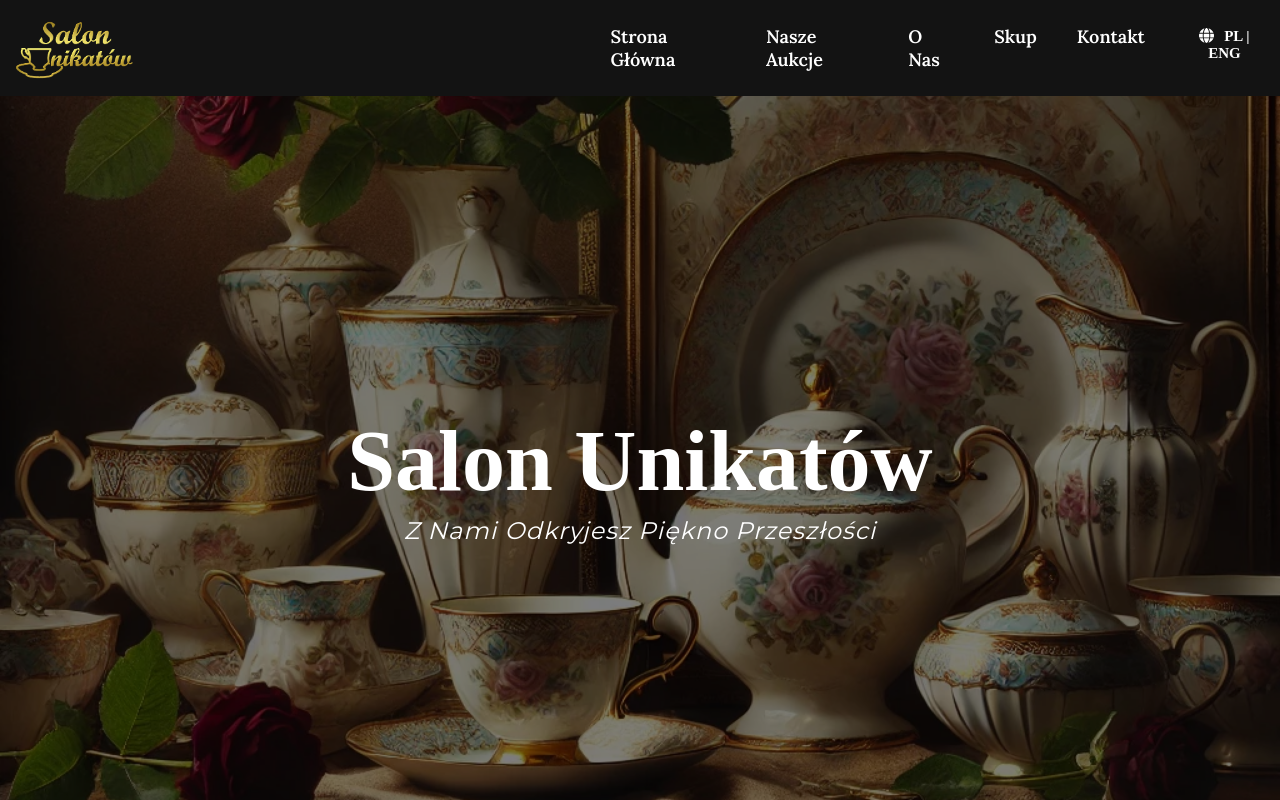
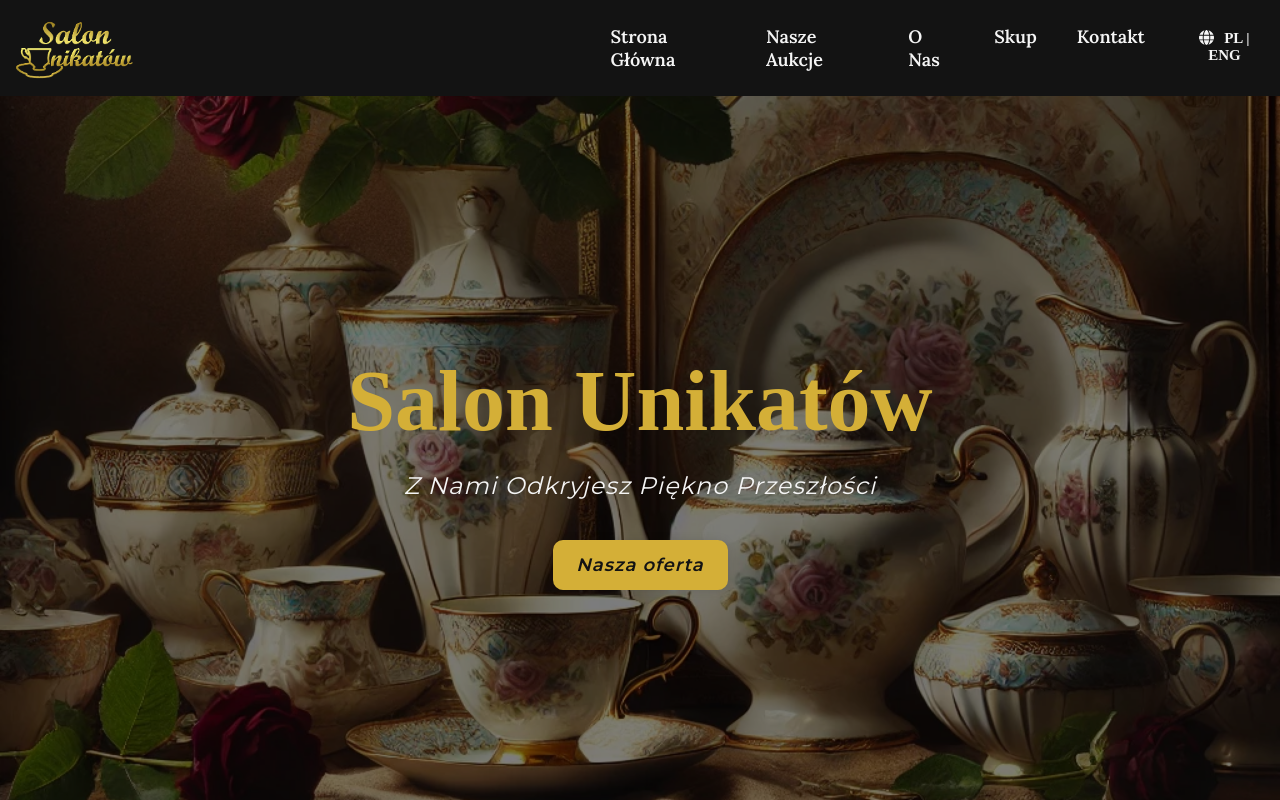
Before and after one commit to jkbednarczyk/subc, a React (Create React App) app: page / in a window 1280 px wide. Shown: the top 800 px of the page. Built offline with nearby package versions, Linux system fonts and the light colour scheme; a web font is replaced by a local one.

Commit message:
SUBC-0035 Add our offer button on homepage and fix language button on navbar

```diff
--- a/src/GlobalStyles.css
+++ b/src/GlobalStyles.css
@@ -17,12 +17,12 @@
  :root * {
   --header-height: 3rem;
   --first-color: #d4af37;
-  --title-color: #FFFFFF;
-  --text-color: #FFFFFF;
+  --title-color: #F5F5F5;
+  --text-color: #F5F5F5;
   --body-color: #1d1c1c;
   --footer-background: #131313;
   --common-page-background: #1d1c1c;
-  --button-hover: #1f4f17;
+  --button-hover: #8baaad;
   --body-font: "Lora", sans-serif;
   --menu-font: "Lora", sans-serif;
   --subtitle-font: "Montserrat", sans-serif;
--- a/src/components/home/HomePage.component.tsx
+++ b/src/components/home/HomePage.component.tsx
@@ -6,9 +6,14 @@ import { AboutUs } from './aboutUs/AboutUs.component';
 import { Footer } from '../footer/Footer.component';
 import { Helmet } from 'react-helmet-async';
 import { METADATA } from '../common/utils/metadata';
+import { EXTERNAL_LINKS } from '../common/utils/externalLinks';
 
 
 export const HomePage = () => {
+
+    const handleClick = () => {
+        window.open(EXTERNAL_LINKS.ALLEGRO_ALL_AUCTIONS, "_blank");
+      };
 
     return <>
         <Helmet>
@@ -17,13 +22,18 @@ export const HomePage = () => {
                 name = "description"
                 content = {METADATA.HOME_DESCRIPTION}/>
         </Helmet>
-        <section className="home">
-            <div className="content">
+        <section className = "home">
+            <div className = "content">
                 <h1>Salon Unikatów</h1>
                 <p>{translate("MOTTO")}</p>
+                <button
+                    className = "home-button"
+                    onClick = {handleClick}>
+                    {translate("OUR_OFFER")}
+                </button>
             </div>
         </section>
-        <section className="introduction">
+        <section className = "introduction">
             <OurAuctions/>
             <AboutUs />
         </section>
--- a/src/components/home/HomePage.css
+++ b/src/components/home/HomePage.css
@@ -33,15 +33,38 @@
 .content h1 {
     font-size: 86px;
     font-family: var(--title-font);
+    color: var(--first-color);
 }
 
 .content p {
     font-family: var(--subtitle-font);
     font-style: italic;
     font-size:24px;
-    margin: 5px 0;
+    margin: 20px 0;
     max-width: 550px;
     letter-spacing: 1px;
+}
+
+.content button {
+    background-color: var(--first-color);
+    width: 175px;
+    height: 50px;
+    border: none;
+    border-radius: 10px;
+    box-shadow: 0 0 10px rgba(0, 0, 0, .1);
+    margin: 20px 0;
+    letter-spacing: 1px;
+    font-style: italic;
+    color: var(--footer-background);
+    font-size: var(--menu-font-size);
+    font-family: var(--subtitle-font);
+    cursor: pointer;
+    transition: .5s;
+    font-weight: 600;
+}
+
+.content button:hover {
+    background-color: var(--text-color);
 }
 
 .introduction {
--- a/src/components/navbar/Navbar.css
+++ b/src/components/navbar/Navbar.css
@@ -121,7 +121,8 @@
   font-size: 15px;
   font-family: initial;
   display: flow-root;
-  margin-top: 3px;
+  margin-top: 5px;
+  transition: .5s;
 }
 
 .button_icon {
```
